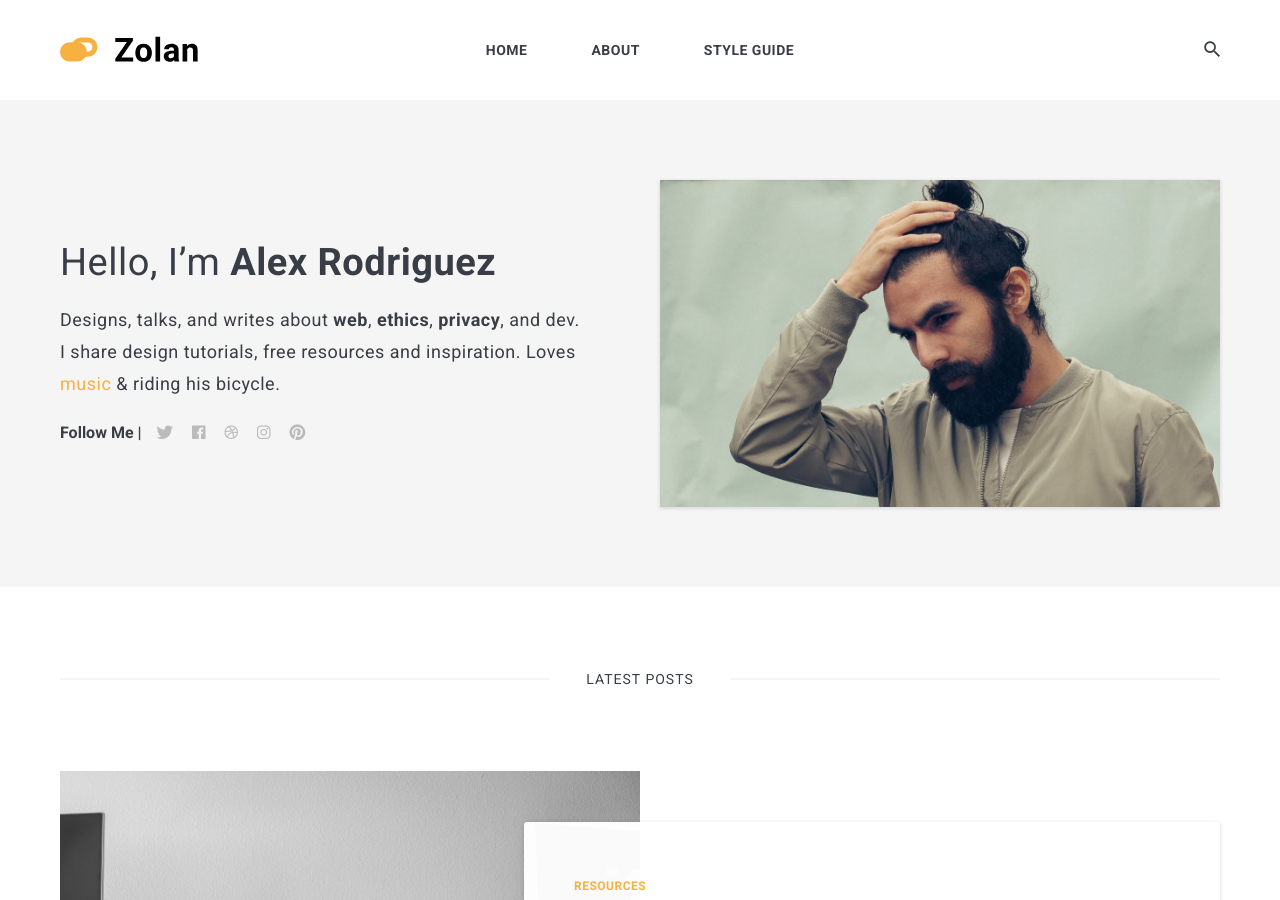
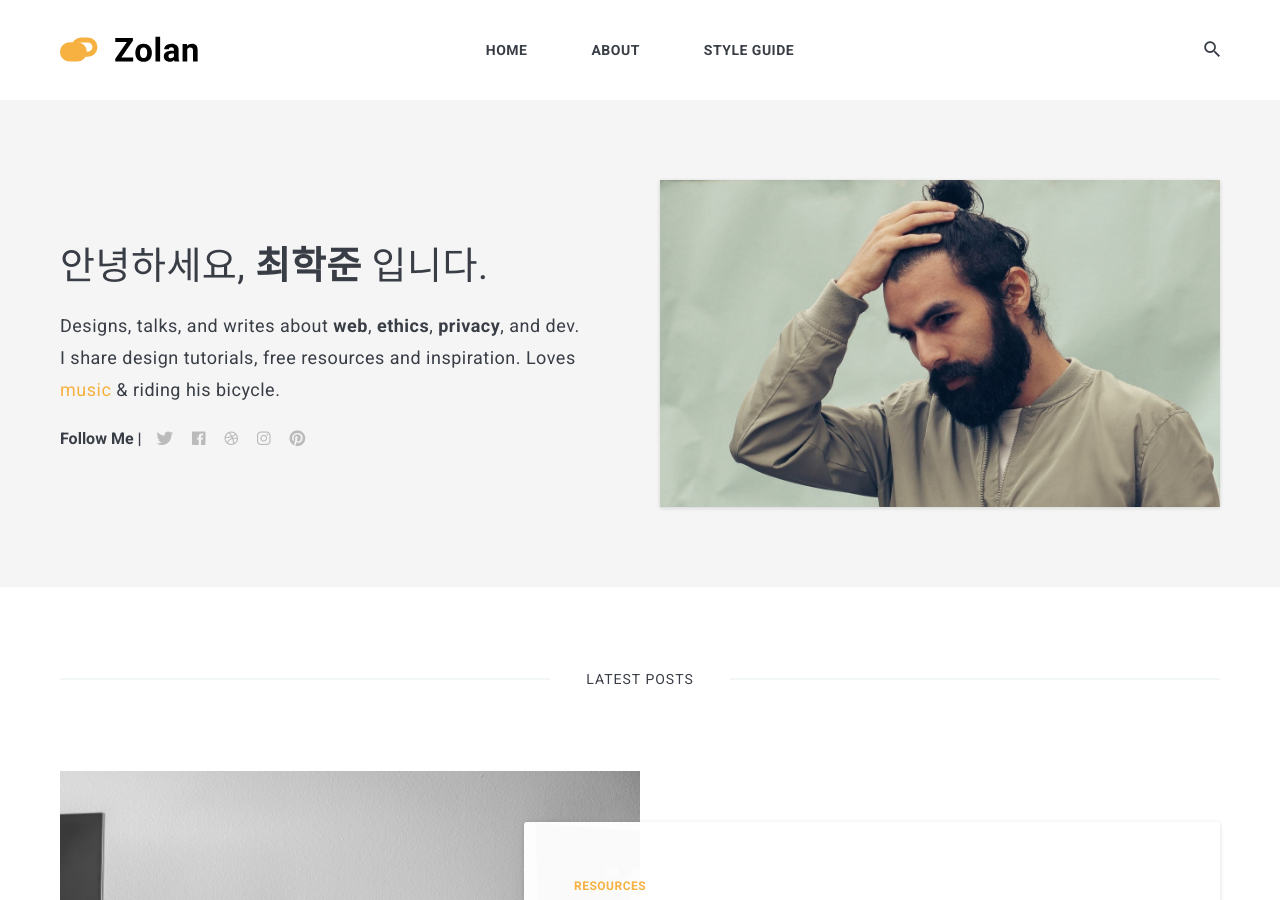
Before and after one commit to arsene-03/arsene-03.github.io, a Jekyll site: the page built from index.html, in a window 1280 px wide and 900 px high. Built offline with Jekyll 4.4.1, drawn with Linux system fonts in a browser that asks for light colours; nearby versions of some CDN libraries; the list of posts is cut into pages by our own code.

Commit message:
Update settings.yml
General Site Setting, Author Setting mody

```diff
--- a/_data/settings.yml
+++ b/_data/settings.yml
@@ -1,16 +1,16 @@
 #-------------------------------
 # General Site Settings
-title: Zolan
+title: Arsene
 logo: logo.svg # You can add own logo.
-description: Zolan is modern minimal theme for Jekyll
+description: 최학준의 포트폴리오 입니다.
 
 
 #-------------------------------
 # Author Settings
 author:
-  name: Alex Rodriguez
+  name: 최학준
   image: 01.jpg
-  say-hello: Hello, I’m <strong>Alex Rodriguez</strong>
+  say-hello: 안녕하세요, <strong>최학준</strong> 입니다.
   bio: Designs, talks, and writes about <strong>web</strong>, <strong>ethics</strong>, <strong>privacy</strong>, and dev. I share design tutorials, free resources and inspiration. Loves <a href="#">music</a> & riding his bicycle.
 
 
```
